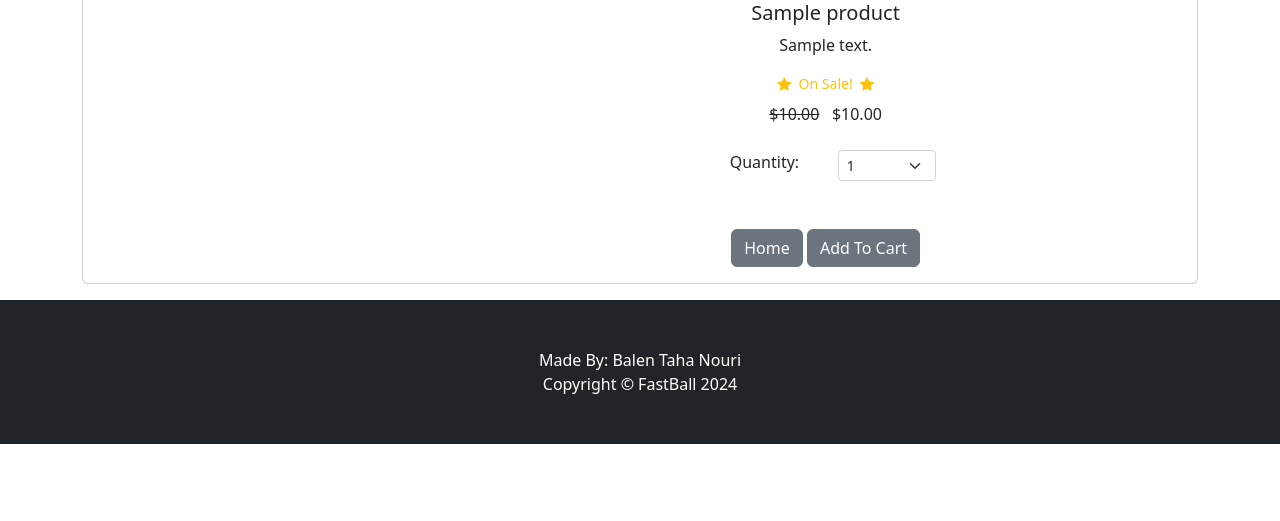
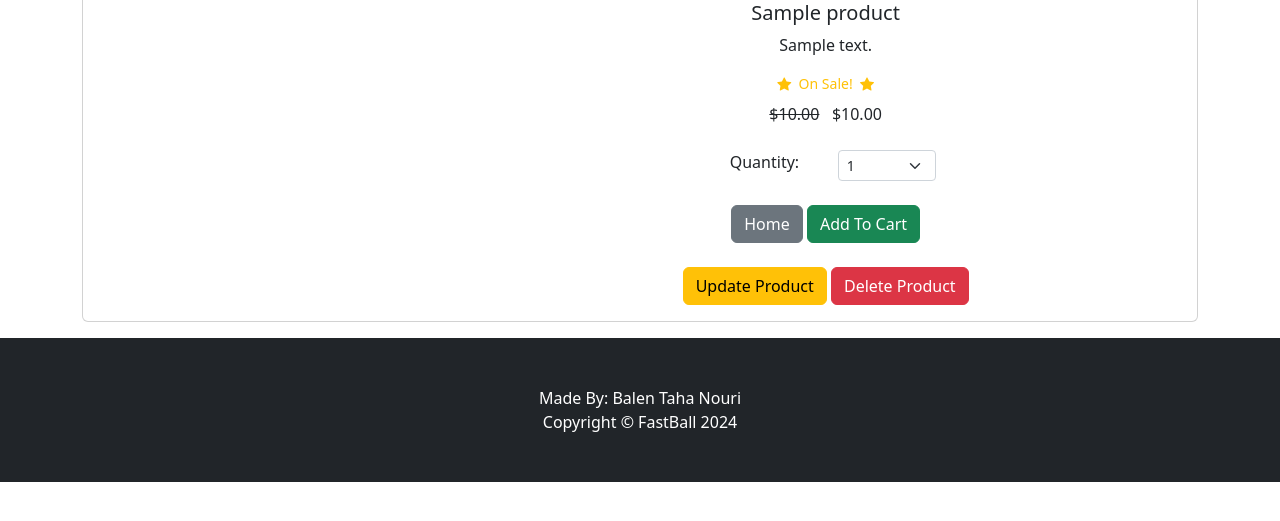
Before and after one commit to Code-Institute-Submissions/balennouri-pp4, a Django app: page /product/1 in a window 1280 px wide. Shown: the part 168-689 px from the top of the page. Run offline with Django 4.2, Linux system fonts and the light colour scheme; tables that the repository leaves empty hold one stand-in row (values such as "Sample post"); parts of the project's set-up code (start-up, migrations or seed data) failed here and were passed over; some libraries are stand-ins or nearby versions.

Commit message:
Feat: Add delete views

```diff
--- a/store/templates/product.html
+++ b/store/templates/product.html
@@ -46,10 +46,13 @@
                                 </select>
                             </div>
                         </div>
-                        <br /><br>
+                        <br />
                         <a href="{% url 'home' %}" class="btn btn-secondary">Home</a>
-                        <button type="button" value="{{ product.id }}" class="btn btn-secondary" id="add-cart">Add To
+                        <button type="button" value="{{ product.id }}" class="btn btn-success" id="add-cart">Add To
                             Cart</button>
+                            <br><br>
+                            <a href="{% url 'updateproduct' product.id %}" class="btn btn-warning">Update Product</a>
+                            <a href="{% url 'deleteproduct' product.id %}" class="btn btn-danger">Delete Product</a>
                     </center>
                 </div>
             </div>
--- a/store/urls.py
+++ b/store/urls.py
@@ -15,4 +15,5 @@ urlpatterns = [
     path("category/<str:foo>", views.category, name="category"),
     path("addproduct/", views.addProduct, name="addproduct"),
     path("updateproduct/<int:pk>", views.updateProduct, name="updateproduct"),
+    path("deleteproduct/<int:pk>", views.deleteProduct, name="deleteproduct"),
 ]
--- a/store/views.py
+++ b/store/views.py
@@ -4,6 +4,12 @@ from django.contrib.auth import authenticate, login, logout
 from django.contrib import messages
 from django.contrib.auth.models import User
 from .forms import SignUpForm, UserEditProfile, ChangePassword, ProductForm
+
+
+def deleteProduct(request, pk):
+    product = Product.objects.get(id=pk)
+    product.delete()
+    return redirect('home')
 
 
 def updateProduct(request, pk):
```
